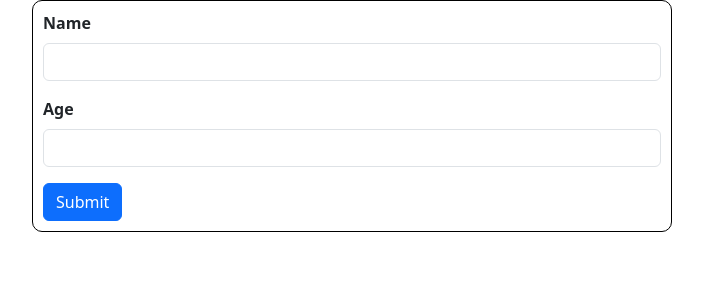
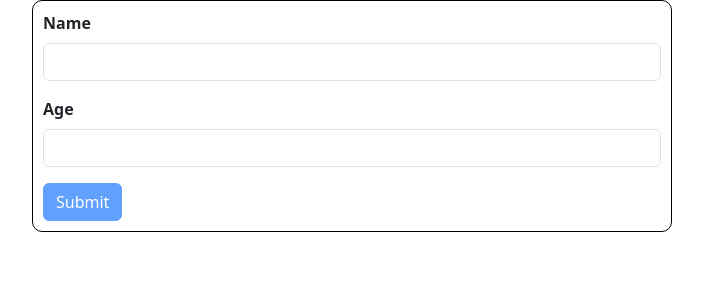
Before and after one commit to iabur/react-app, a React (Vite) app: page / in a window 1280 px wide. Shown: the top 300 px of the page, without its empty margins (288-991 px from the left). Built offline with nearby package versions, Linux system fonts and the light colour scheme; the HTML template or start-up script is replaced by a standard one.

Commit message:
Enhance Form component by adding form validation state; disable submit button when the form is invalid

```diff
--- a/src/components/Form/Form.tsx
+++ b/src/components/Form/Form.tsx
@@ -17,7 +17,7 @@
   const {
     register,
     handleSubmit,
-    formState: { errors },
+    formState: { errors, isValid },
   } = useForm<FormData>({ resolver: zodResolver(schema) });
 
   const onSubmit = (data: FieldValues) => console.log(data);
@@ -49,7 +49,7 @@
           />
           {errors.age && <p className="text-danger">{errors.age.message}</p>}
         </div>
-        <button type="submit" className="btn btn-primary">
+        <button type="submit" className="btn btn-primary" disabled={!isValid}>
           Submit
         </button>
       </form>
```
